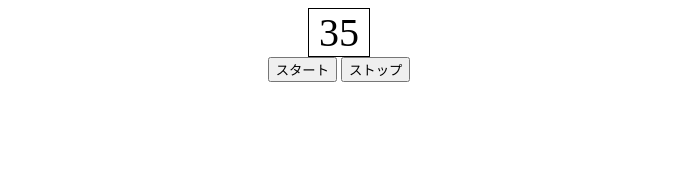
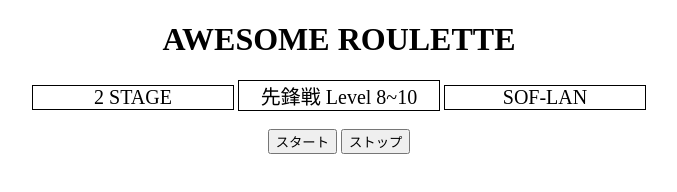
Before and after one commit to ta-kayan/sdvx-app, a plain HTML site: page index.html in a window 1280 px wide. Both pictures are taken after a click on the button "スタート". Shown: the whole page, without its empty margins (301-978 px from the left). Drawn offline with Linux system fonts and the light colour scheme.

Commit message:
タイマン仕様に対応

```diff
--- a/index.html
+++ b/index.html
@@ -9,8 +9,8 @@
       .roulette {
         display: inline-block;
         border:1px solid #000000;
-        font-size:40px;
-        width:60px;
+        font-size:20px;
+        width:200px;
       }
     </style>
     <script language="javascript" type="text/javascript">
@@ -18,26 +18,56 @@
 
       // ルーレットを開始
       function start() {
-        roulette = setInterval(function() {
+        //
+        roulette_stage = setInterval(function() {
           // 1〜99の範囲でランダムな数値を作成
-          var idx = Math.floor( Math.random() * 99 ) + 1;
+          let stage = ['2 STAGE', '3 STAGE', '4 STAGE'];
+          var idx = Math.floor( Math.random() * 3 );
+          var result = stage[idx]
           // ルーレット
-          document.getElementById("roulette").innerHTML = idx;
+          document.getElementById("roulette_stage").innerHTML = result;
+        }, 100);
+
+        // レベル制限
+        roulette_level = setInterval(function() {
+          let level = ['制限なし', '先鋒戦 Level 8~10', '中堅戦 Level 10~11', '大将戦 Level 12'];
+          var idx = Math.floor( Math.random() * 4 );
+          var result = level[idx]
+          // ルーレット
+          document.getElementById("roulette_level").innerHTML = result;
+        }, 100);
+
+        // 譜面傾向
+        roulette_trend = setInterval(function() {
+          let stage = ['制限なし', 'NOTES', 'CHORD', 'PEAK', 'CHARGE', 'SCRATCH', 'SOF-LAN'];
+          var idx = Math.floor( Math.random() * 7 );
+          var result = stage[idx]
+          // ルーレット
+          document.getElementById("roulette_trend").innerHTML = result;
         }, 100);
       }
 
       // ルーレットを停止
       function stop() {
-        if(roulette) {
-          clearInterval(roulette);
+        if(roulette_stage) {
+          clearInterval(roulette_stage);
+        }
+        if(roulette_level) {
+          clearInterval(roulette_level);
+        }
+        if(roulette_stage) {
+          clearInterval(roulette_trend);
         }
       }
     </script>
   </head>
   <body>
+    <h1 class="outline">AWESOME ROULETTE</h1>
     <div class="outline">
-      <div class="roulette" id="roulette">1</div>
-      <br />
+      <div class="roulette" id="roulette_stage">4 STAGE</div>
+      <div class="roulette" id="roulette_level">先鋒戦 Level 8~10</div>
+      <div class="roulette" id="roulette_trend">NOTES</div>
+      <br /><br />
       <input type="button" value="スタート" id="start" onclick="start();"/>
       <input type="button" value="ストップ" id="stop" onclick="stop();"/>
     </div>
```
